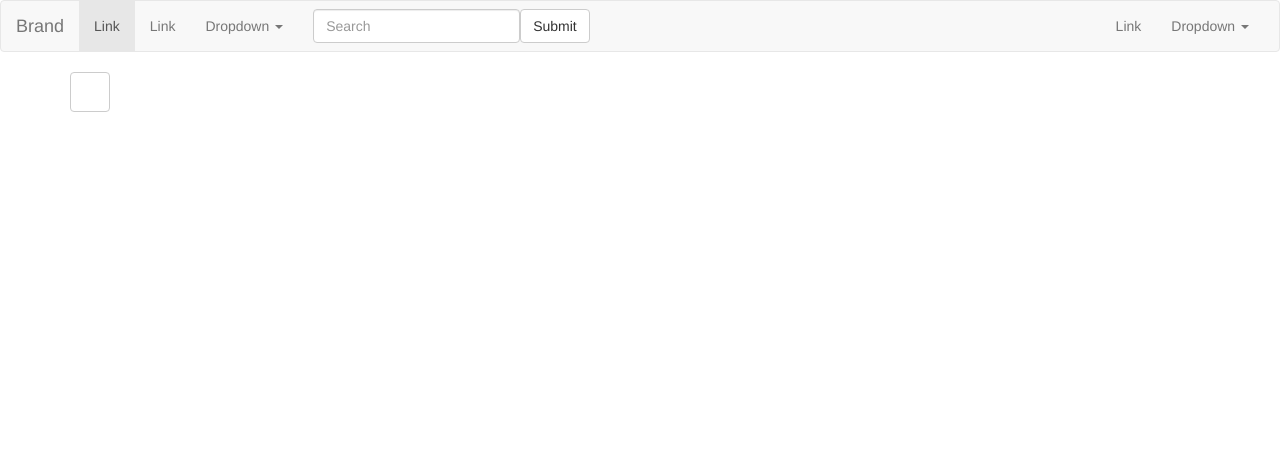
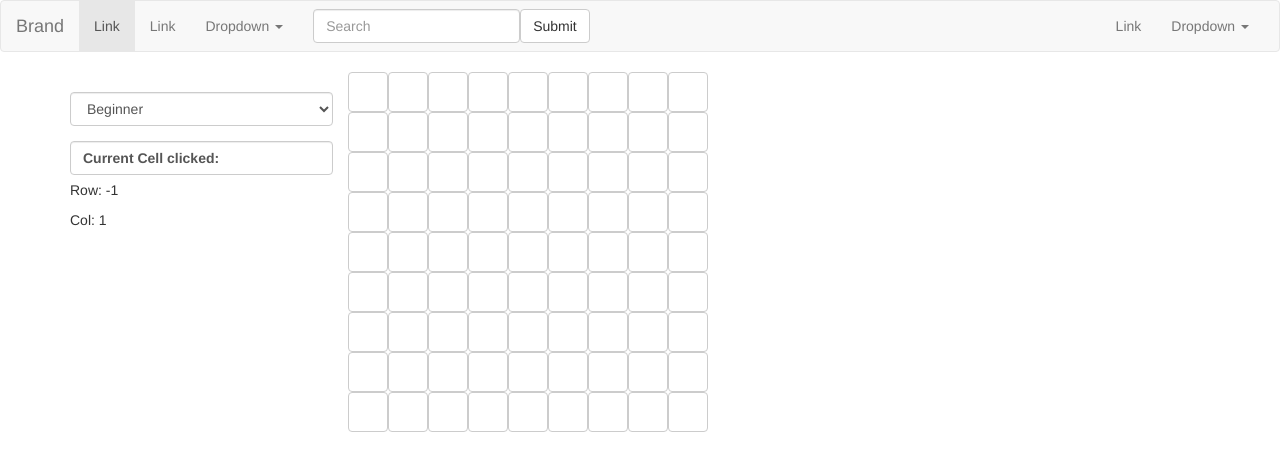
Before and after one commit to dmonyo/minesweeper, an Angular app: page / in a window 1280 px wide. Shown: the top 470 px of the page. Built offline with nearby package versions, Linux system fonts and the light colour scheme.

Commit message:
add board Component

```diff
--- a/src/app/app.component.html
+++ b/src/app/app.component.html
@@ -53,6 +53,5 @@
 </nav>
 
 <div class="container">
-  <!-- <app-board></app-board> -->
-  <app-cell></app-cell>
+  <app-board></app-board>
 </div>
--- a/src/app/app.module.ts
+++ b/src/app/app.module.ts
@@ -4,12 +4,14 @@ import { NgModule } from '@angular/core';
 
 import { AppComponent } from './app.component';
 import { CellComponent } from './components/cell/cell.component';
+import { BoardComponent } from './components/board/board.component';
 
 
 @NgModule({
   declarations: [
     AppComponent,
-    CellComponent
+    CellComponent,
+    BoardComponent
   ],
   imports: [
     BrowserModule
--- /dev/null
+++ b/src/app/components/board/board.component.html
@@ -0,0 +1,27 @@
+<div class="row">
+  <div class="col-sm-3">
+    <form>
+      <div class="form-group">
+        <label for="game-level"></label>
+        <select class="form-control" id="game-level" (ngModel)="level"(change)="rePrintBoard($event)" >
+          <option value="9">Beginner</option>
+          <option value="16">Expert</option>
+        </select>
+      </div>
+    </form>
+    <div class="form-group">
+      <label for="" class="form-control">Current Cell clicked:</label>
+      <p>Row: {{_current.row}}</p>
+      <p>Col: {{_current.col}}</p>
+    </div>
+  </div>
+  <div class="col-sm-9">
+    <div class="row" *ngFor="let rows of board">
+      <div class="btn-group" *ngFor="let cell of rows">
+        <app-cell
+        [data]='cell'
+        [setCurrent]="setCurrent"></app-cell>
+      </div>
+    </div>
+  </div>
+</div>
--- /dev/null
+++ b/src/app/components/board/board.component.ts
@@ -0,0 +1,70 @@
+import { Component, OnInit } from '@angular/core';
+import {Cell} from '../../models/cell'
+
+//Game level constant definitions
+const BEGINNER:number = 9
+const  EXPERT:number = 16
+
+@Component({
+  selector: 'app-board',
+  templateUrl: './board.component.html',
+  styleUrls: ['./board.component.css']
+})
+export class BoardComponent implements OnInit {
+
+  private board: Cell[][]
+  private _level:number
+  private _current: Cell
+  private _adyacents:number[] = [-1, 0, 1]
+
+  constructor() {
+    //Initialize properties
+    this.board = [[]]
+    this._level = BEGINNER
+    this._current = {
+      row:-1,
+      col:1,
+      isBomb:false,
+      isFlagged:false,
+      countAround:0,
+      isRevealed:false,
+      cellgliph: ''
+    }
+
+    //Bind functions to this component
+    this.setCurrent.bind(this)
+    // this.revealCell.bind(this)
+    // this.checkAdyacents.bind(this)
+  }
+
+  ngOnInit() {
+    this.paintBoard(BEGINNER)
+  }
+
+  private paintBoard(level: number){
+    this.board = [[]]
+    for (let x = 0; x < level; x++) {
+      this.board.push([])
+      for (let y = 0; y < level; y++){
+        let cell = new Cell()
+        cell.row = x,
+        cell.col = y,
+        cell.isBomb = false,
+        cell.isFlagged = false,
+        cell.countAround = 0,
+        cell.isRevealed = false,
+        cell.cellgliph =  ''
+
+        this.board[x].push(cell)
+      }
+    }
+    //this.plantMines()
+  }
+
+
+  setCurrent = (currentCell: Cell)=>{
+    this._current = currentCell
+    //this.revealCell(this._current, false)
+  }
+
+}
--- a/src/app/components/cell/cell.component.ts
+++ b/src/app/components/cell/cell.component.ts
@@ -9,6 +9,7 @@ import {Cell} from '../../models/cell'
 export class CellComponent implements OnInit {
 
   @Input() data:Cell
+  @Input() setCurrent:any // callback function
 
   constructor() {
     this.data = new Cell()
@@ -27,5 +28,9 @@ export class CellComponent implements OnInit {
       this.data.cellgliph = ""
     }
   }
+  //reveal cell in board
+  revealCell(){
+    this.setCurrent(this.data)
+  }
 
 }
```
Also changed, not shown: src/app/components/board/board.component.css (added), 1 other file (tests, documents, lock files or other folders).
